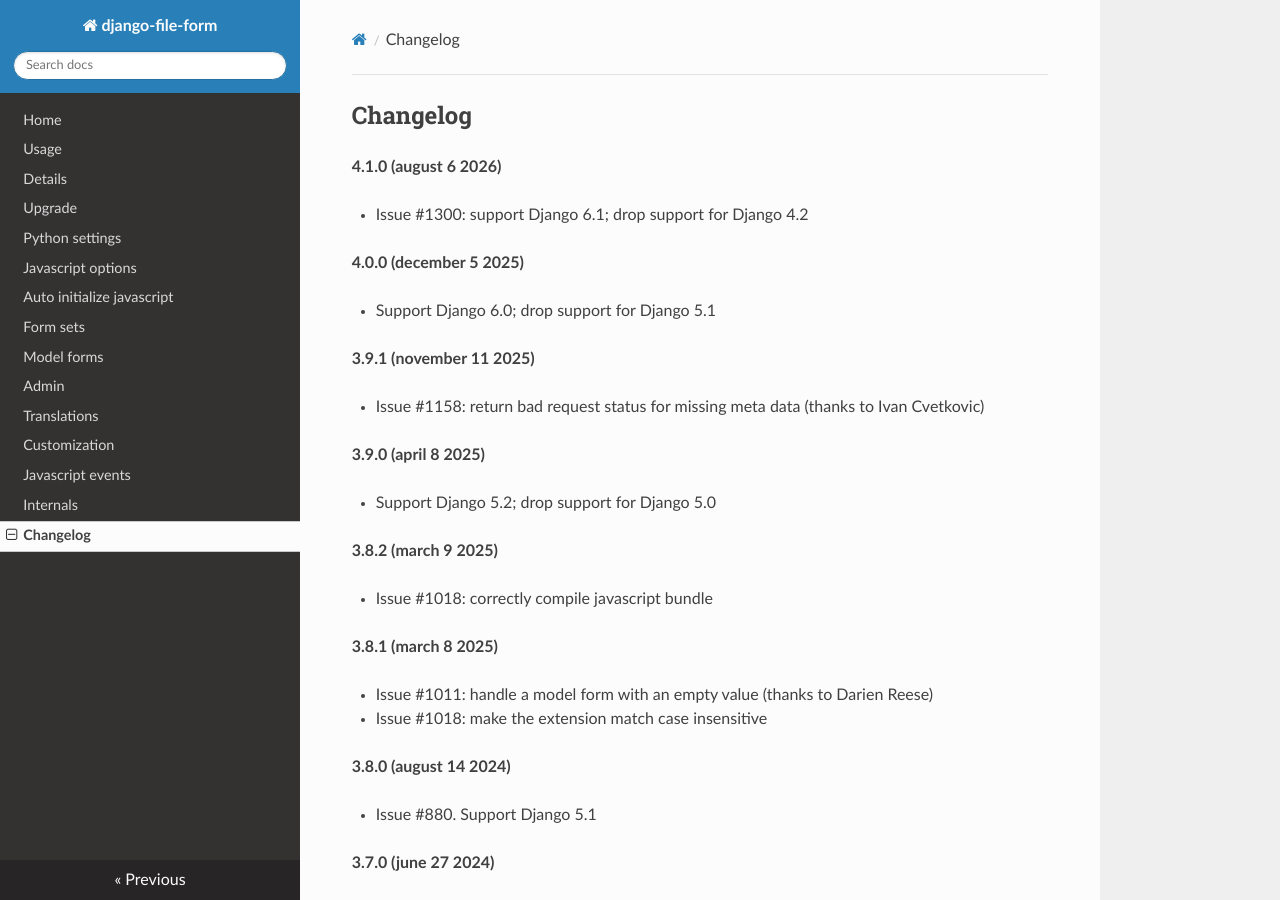
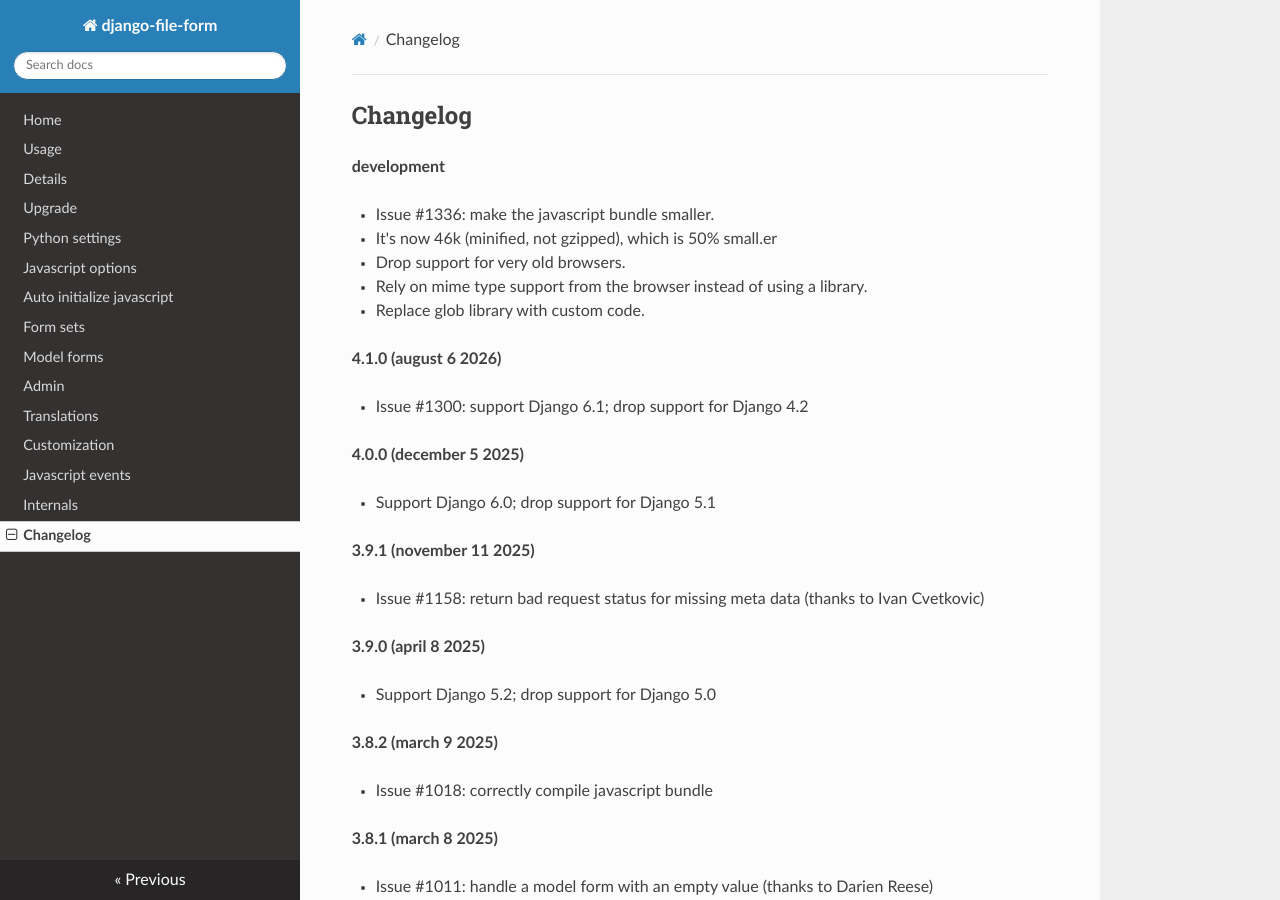
Before and after one commit to mbraak/django-file-form, an MkDocs documentation site: the page built from docs/changelog.md, in a window 1280 px wide and 900 px high. Built offline with MkDocs 1.6.1, drawn with Linux system fonts in a browser that asks for light colours; nearby versions of some CDN libraries.

Commit message:
Update changelog

```diff
--- a/docs/changelog.md
+++ b/docs/changelog.md
@@ -1,4 +1,12 @@
 ## Changelog
+
+**development**
+
+- Issue #1336: make the javascript bundle smaller.
+  - It's now 46k (minified, not gzipped), which is 50% small.er
+  - Drop support for very old browsers.
+  - Rely on mime type support from the browser instead of using a library.
+  - Replace glob library with custom code.
 
 **4.1.0 (august 6 2026)**
 
```
